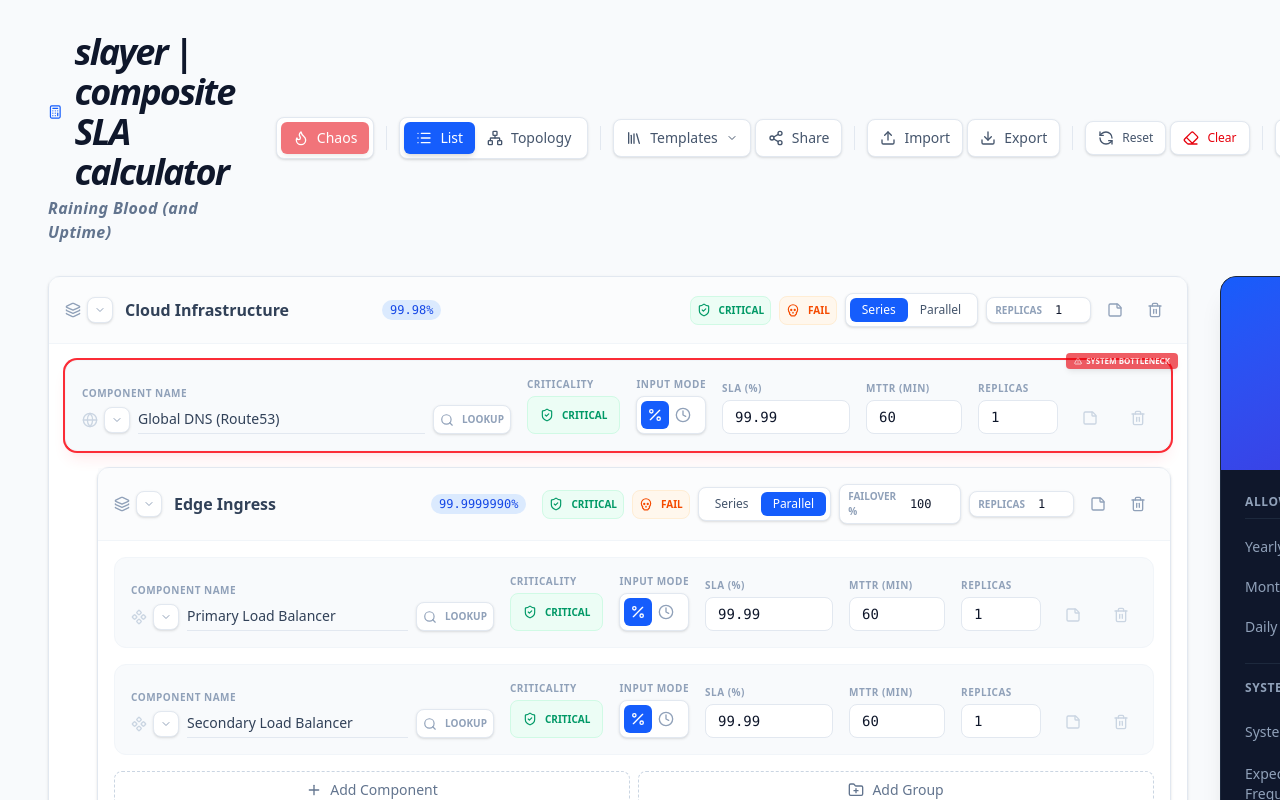
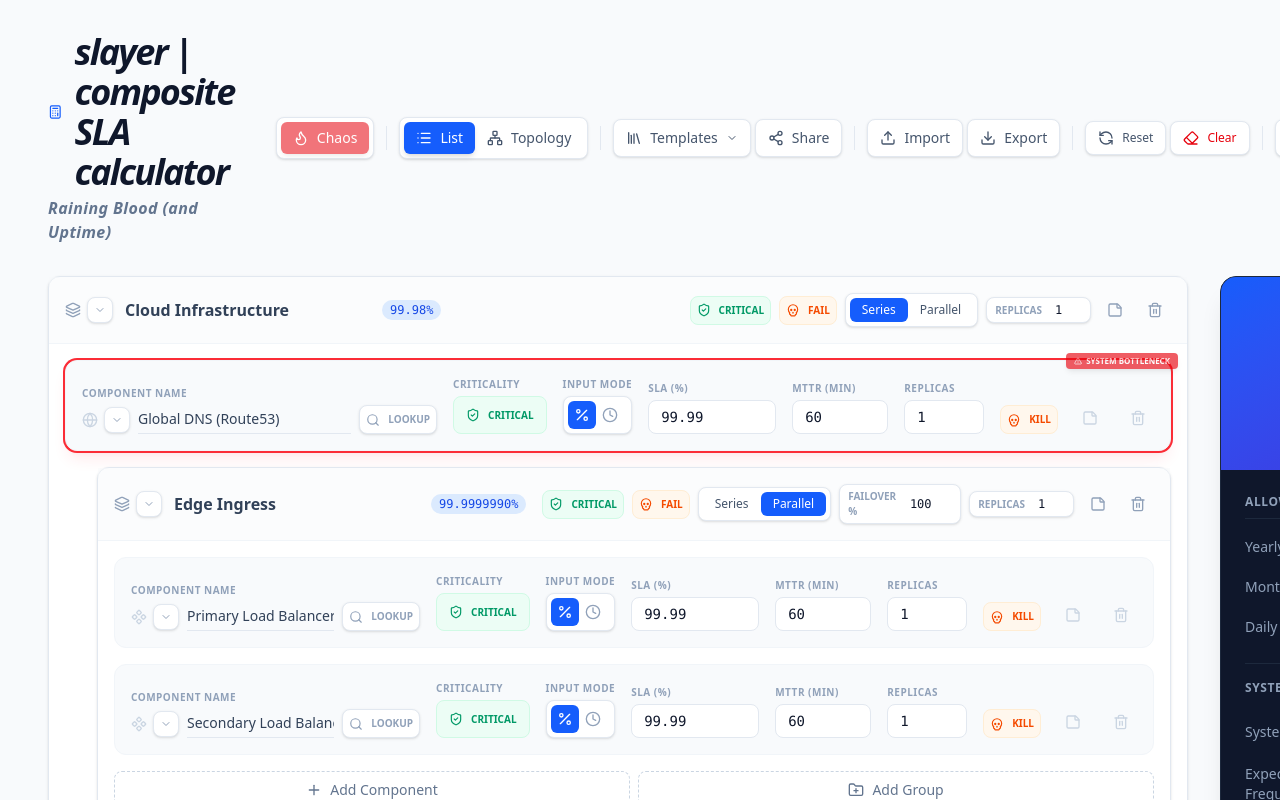
Before and after one commit to mrueg/slayer, a Next.js app: page / in a window 1280 px wide. Both pictures are taken after a click on the button "Chaos". Shown: the top 800 px of the page. Built offline with nearby package versions, Linux system fonts and the light colour scheme.

Commit message:
feat(pro): enable individual component failure in Chaos Mode
- Adds 'Kill/Restore' toggle button to individual components in List view
- Ensures failure simulation is available at both group and granular component levels
- Syncs failure state visualization across all views when Chaos Mode is active

```diff
--- a/src/app/page.tsx
+++ b/src/app/page.tsx
@@ -652,6 +652,21 @@ const ItemNode: React.FC<ItemNodeProps> = ({ item, onUpdate, onRemove, onAddChil
               className="w-full bg-white dark:bg-slate-900 border border-slate-200 dark:border-slate-700 rounded-lg px-3 py-1.5 outline-none focus:ring-2 focus:ring-blue-500/20 focus:border-blue-500 transition-all font-mono text-sm dark:text-slate-200"
             />
           </div>
+          {chaosMode && (
+            <button
+              onClick={() => onUpdate(item.id, { isFailed: !item.isFailed })}
+              className={cn(
+                "p-1.5 rounded-lg border transition-all flex items-center gap-2",
+                isFailed
+                  ? "bg-red-600 border-red-700 text-white"
+                  : "bg-orange-50 border-orange-100 text-orange-600 dark:bg-orange-900/20 dark:border-orange-900/30"
+              )}
+              title={isFailed ? "Restore Component" : "Fail Component"}
+            >
+              {isFailed ? <RefreshCcw className="w-3.5 h-3.5" /> : <Skull className="w-3.5 h-3.5" />}
+              <span className="text-[10px] font-bold uppercase">{isFailed ? 'Restore' : 'Kill'}</span>
+            </button>
+          )}
           <button
             onClick={() => setShowNotes(!showNotes)}
             className={cn(
```
